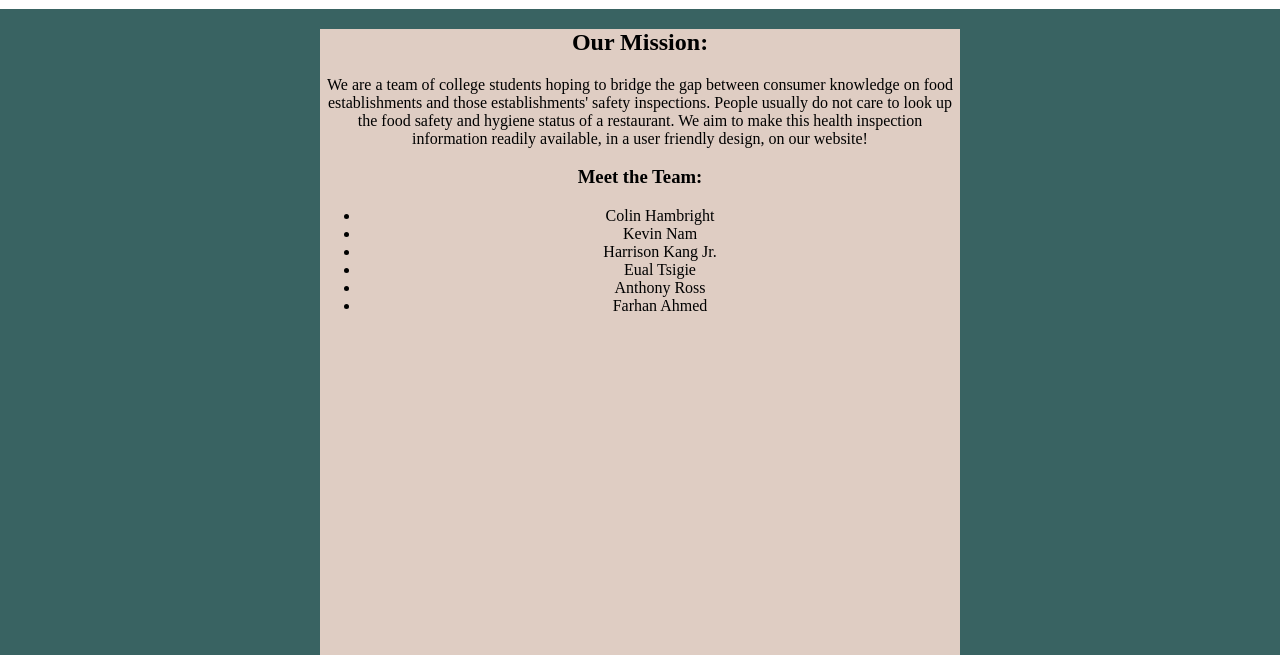
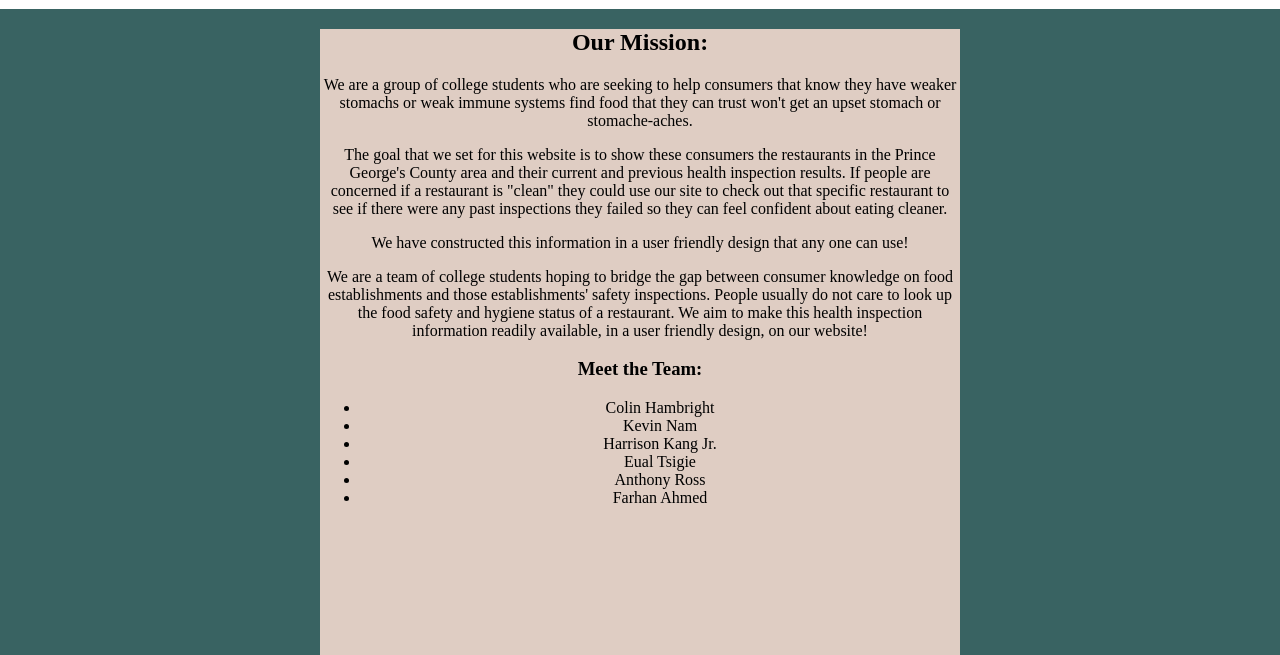
Before and after one commit to kangharo96/pg_food, a website: page public/about/index.html in a window 1280 px wide. Shown: the part 145-800 px from the top of the page. Drawn offline with Linux system fonts and the light colour scheme.

Commit message:
Update index.html

```diff
--- a/public/about/index.html
+++ b/public/about/index.html
@@ -24,6 +24,15 @@
       Our Mission:
     </h2>
     <p>
+      We are a group of college students who are seeking to help consumers that know they have weaker stomachs or weak immune systems find food that they can trust won't get an upset stomach or stomache-aches.
+    </p>
+    <p>
+      The goal that we set for this website is to show these consumers the restaurants in the Prince George's County area and their current and previous health inspection results. If people are concerned if a restaurant is "clean" they could use our site to check out that specific restaurant to see if there were any past inspections they failed so they can feel confident about eating cleaner.
+    </p>
+    <p>
+      We have constructed this information in a user friendly design that any one can use!
+    </p>
+    <p>
       We are a team of college students hoping to bridge the gap between consumer knowledge on food
         establishments and those establishments' safety inspections. People usually do not care to look up the food
         safety and hygiene status of a restaurant. We aim to make this health inspection information readily available,
```
